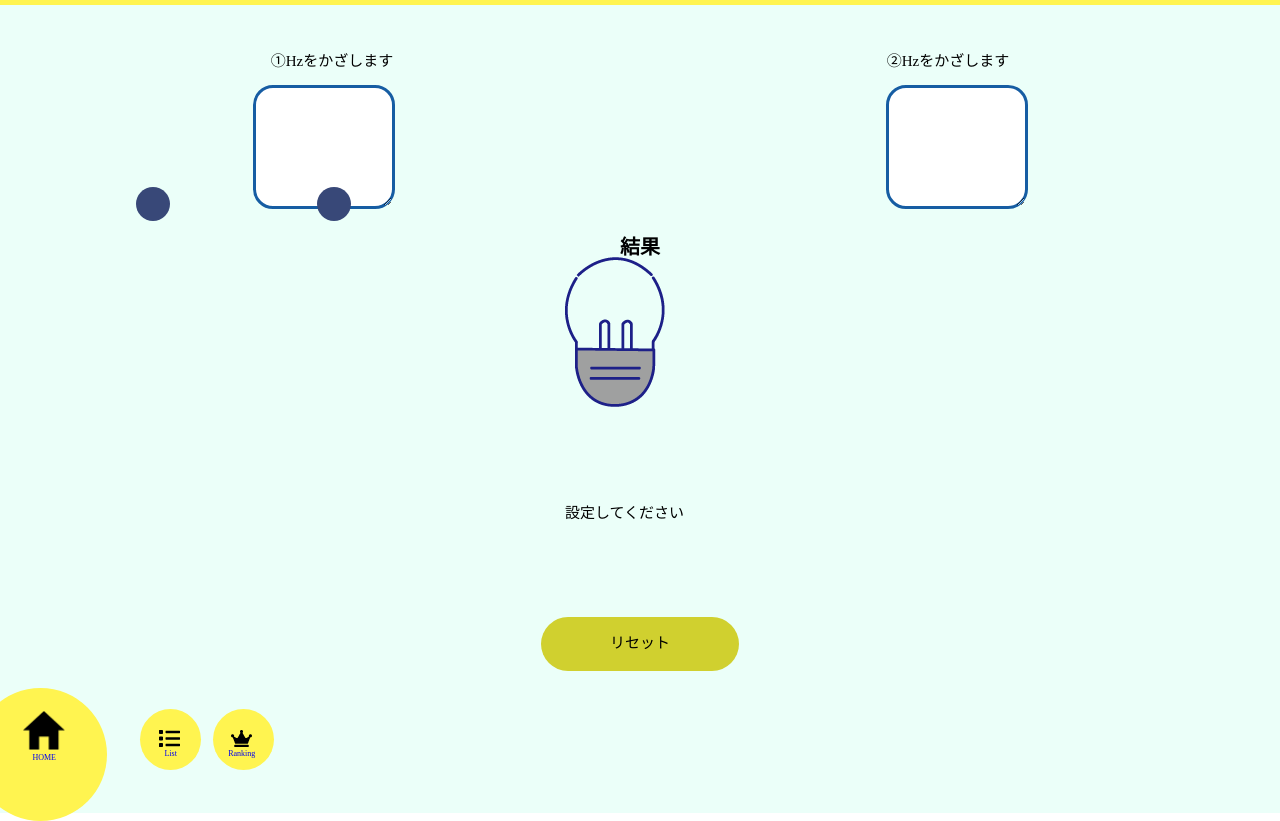
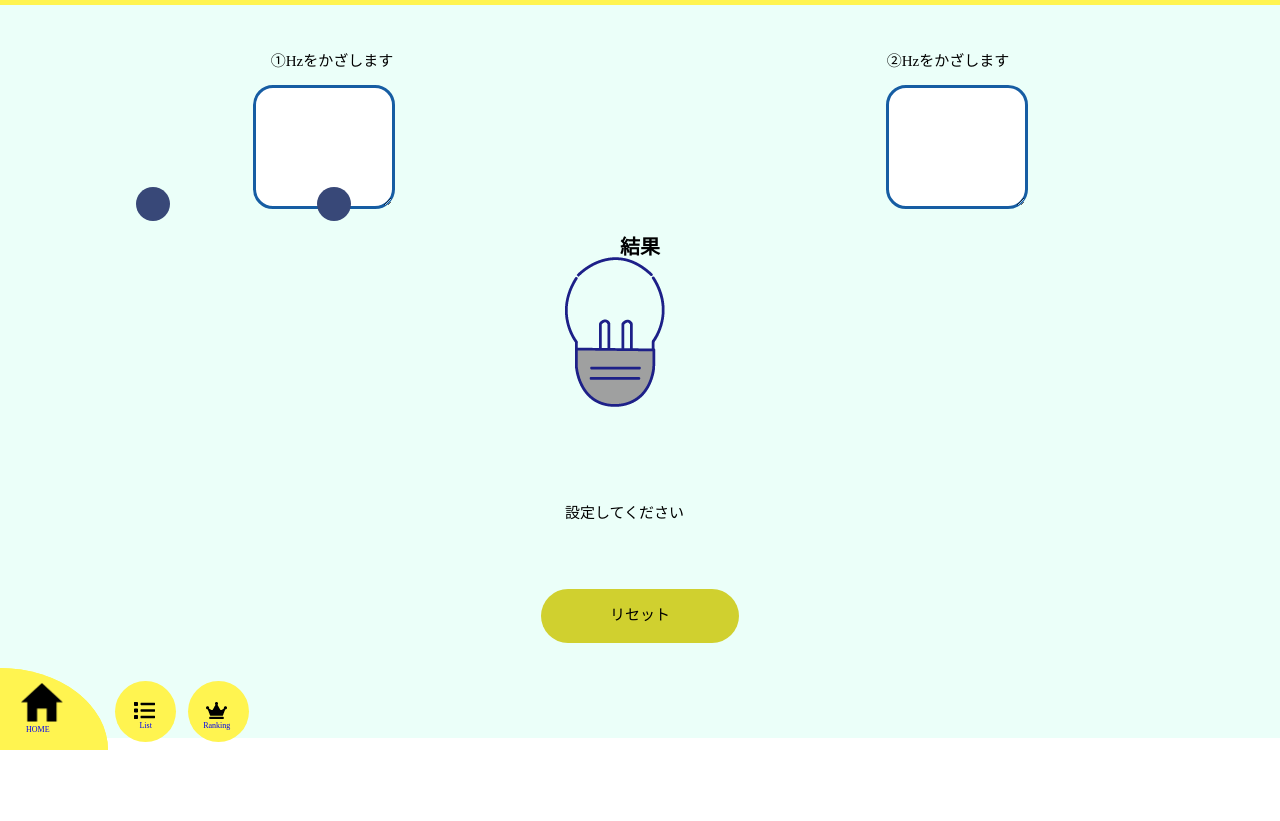
Before and after one commit to takasufs/-, a plain HTML site: page index.html in a window 1280 px wide. Shown: the part 65-886 px from the top of the page. After the commit the page ends 815 px from the top, so only its background shows below. Drawn offline with Linux system fonts and the light colour scheme; some packages are replaced by stand-ins of ours.

Commit message:
footer-nav修正
footer-navのホームボタンの丸の位置を変更

```diff
--- a/scss/_index.scss
+++ b/scss/_index.scss
@@ -1,6 +1,6 @@
 @use "../scss/base/color" as color;
 body{
-  max-height: 812px;
+  height: 812px;
 }
   .header{
     height: 70px;
@@ -127,7 +127,7 @@ body{
       vertical-align:baseline;
       border-radius: 38px;
       margin: 0 auto;
-      margin-top:(68em/15);
+      margin-top:(40em/15);
       padding: (14em/15) (69em/15);
 
       &__btn{
@@ -162,31 +162,38 @@ body{
 
         }
         .gnav01{
-          width: 133px;
-          height: 133px;
+          width: 108px;
+          height: 86px;
           position: relative;
           &__link{
-            width: 133px;
-            height: 133px;
+            width: 108px;
+            height: 86px;
+            position: relative;
+            z-index: 11;
+          }
+          &__link::after{
+            content: "";
             position: absolute;
-            top: (8em/15);
-            left: (-24em/15);
-            background-color: #FFF450;
-            border-radius: 50%;
+            border: solid #FFF450;
+            border-width: 82px 108px 0 0;
+            border-top-right-radius: 100%;
+            padding-left: 50%;
+            z-index: 10;
           }
           &__img{
             width: 42px;
             height: 39px;
             position: absolute;
-            top: (21em/15);
-            left: (46em/15);
+            top: (30em/15);
+            left: (20em/15);
+            z-index: 11;
           }
           &__txt{
             font-size: 8px;
             position: absolute;
-            top: (66em/8);
-            left: (58em/8);
-
+            top: (75em/8);
+            left: (26em/8);
+            z-index: 11;
           }
         }
 
```
Also changed, not shown: css/style.css, css/style.min.css.
